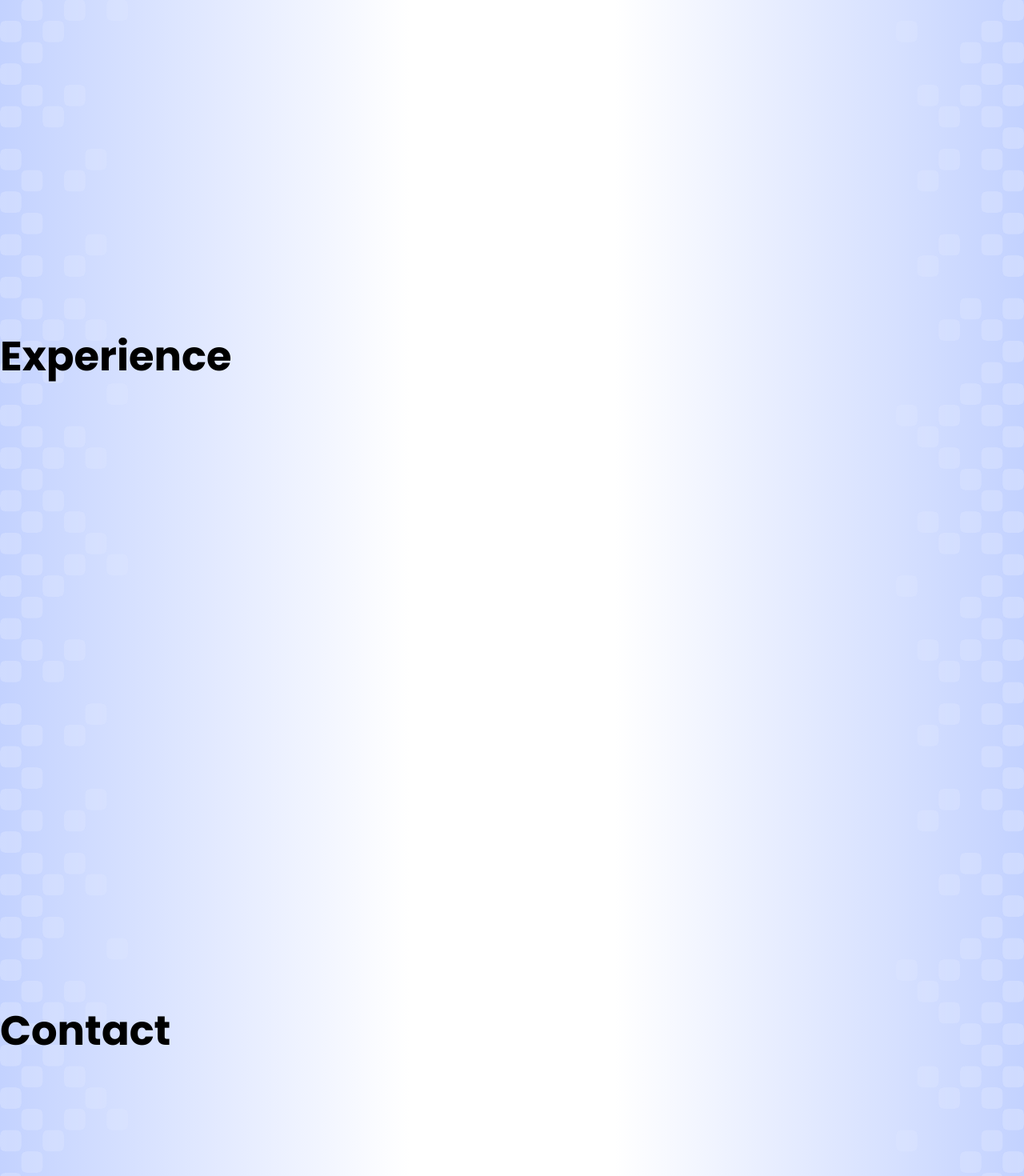
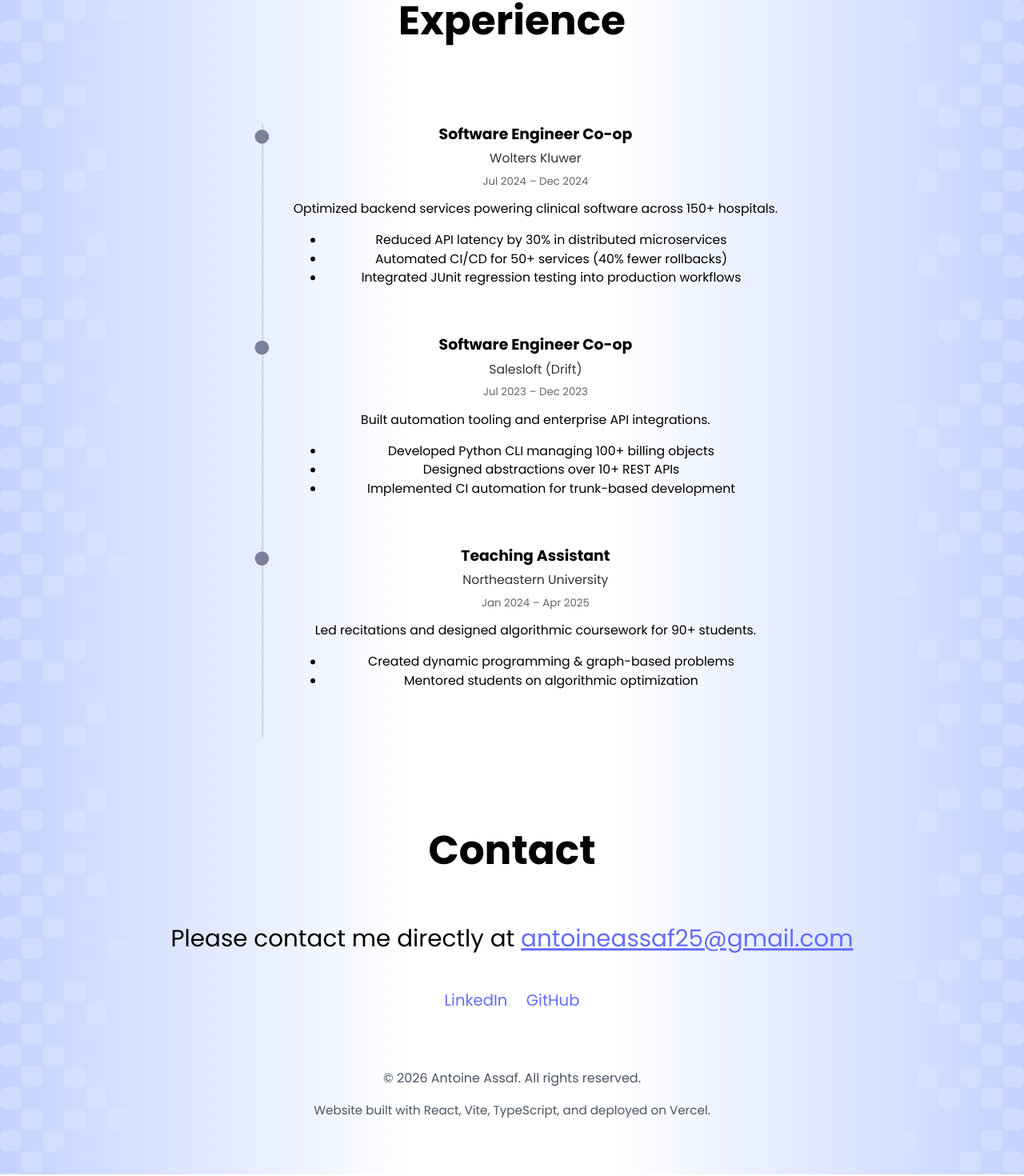
Before and after one commit to antoineassaf25/portfolio-antoine, a React (Vite) app: page / in a window 1280 px wide. Shown: the part 3894-5364 px from the top of the page at 80% size. Built offline with nearby package versions, Linux system fonts and the light colour scheme.

Commit message:
Functional site

```diff
--- /dev/null
+++ b/src/components/Contact.tsx
@@ -0,0 +1,40 @@
+const EMAIL = "antoineassaf25@gmail.com";
+
+export default function Contact() {
+  return (
+    <section id="contact" className="fullscreen-section">
+      <h1>Contact</h1>
+
+      <p style={{ fontSize: "30px", marginTop: "20px" }}>
+        Please contact me directly at{" "}
+        <a
+          href={`mailto:${EMAIL}`}
+          className="emailLink"
+          style={{ textDecoration: "underline", fontWeight: 500 }}
+        >
+          {EMAIL}
+        </a>
+      </p>
+
+      <div style={{ marginTop: "10px", display: "flex", gap: "24px" }}>
+        <a
+          href="https://linkedin.com/in/aassaf25"
+          target="_blank"
+          rel="noreferrer"
+          style={{fontSize: "20px"}}
+        >
+          LinkedIn
+        </a>
+
+        <a
+          href="https://github.com/antoineassaf25"
+          target="_blank"
+          rel="noreferrer"
+          style={{fontSize: "20px"}}
+        >
+          GitHub
+        </a>
+      </div>
+    </section>
+  );
+}
--- /dev/null
+++ b/src/components/Experience.tsx
@@ -0,0 +1,46 @@
+import TimelineItem from './TimelineItem.tsx'
+
+export default function Experience() {
+  return (
+    <section id="experience" className="fullscreen-section">
+      <h1>Experience</h1>
+
+      <div className="timeline">
+        <TimelineItem
+          title="Software Engineer Co-op"
+          company="Wolters Kluwer"
+          period="Jul 2024 – Dec 2024"
+          description="Optimized backend services powering clinical software across 150+ hospitals."
+          achievements={[
+            "Reduced API latency by 30% in distributed microservices",
+            "Automated CI/CD for 50+ services (40% fewer rollbacks)",
+            "Integrated JUnit regression testing into production workflows"
+          ]}
+        />
+
+        <TimelineItem
+          title="Software Engineer Co-op"
+          company="Salesloft (Drift)"
+          period="Jul 2023 – Dec 2023"
+          description="Built automation tooling and enterprise API integrations."
+          achievements={[
+            "Developed Python CLI managing 100+ billing objects",
+            "Designed abstractions over 10+ REST APIs",
+            "Implemented CI automation for trunk-based development"
+          ]}
+        />
+
+        <TimelineItem
+          title="Teaching Assistant"
+          company="Northeastern University"
+          period="Jan 2024 – Apr 2025"
+          description="Led recitations and designed algorithmic coursework for 90+ students."
+          achievements={[
+            "Created dynamic programming & graph-based problems",
+            "Mentored students on algorithmic optimization"
+          ]}
+        />
+      </div>
+    </section>
+  );
+}
--- /dev/null
+++ b/src/components/Footer.tsx
@@ -0,0 +1,13 @@
+export default function Footer() {
+  return (
+    <footer className="footer">
+      <p className="copyright">
+        © {new Date().getFullYear()} Antoine Assaf. All rights reserved.
+      </p>
+
+      <p className="builtWith">
+        Website built with React, Vite, TypeScript, and deployed on Vercel.
+      </p>
+    </footer>
+  );
+}
--- a/src/components/Skills.tsx
+++ b/src/components/Skills.tsx
@@ -16,7 +16,7 @@ const SKILLS: string[] = [
 ]
 
 export default function() {
-    return (<section id="skills" className="fullscreen-section" style={{ height: "100vh" }}>
+    return (<section id="skills" className="fullscreen-section">
         <h1>Skills</h1>
         <div style={{
                     width: "1500px",
--- /dev/null
+++ b/src/components/TimelineItem.tsx
@@ -0,0 +1,28 @@
+type TimelineItemProps = {
+  title: string;
+  company: string;
+  period: string;
+  description: string;
+  achievements: string[];
+};
+
+export default function TimelineItem({ title, company, period, description, achievements }: TimelineItemProps) {
+  return (
+    <div className="timeline-item">
+      <div className="timeline-marker" />
+      <div className="timeline-content">
+        <h3>{title}</h3>
+        <h4>{company}</h4>
+        <span className="period">{period}</span>
+
+        <p>{description}</p>
+
+        <ul>
+          {achievements.map((a, i) => (
+            <li key={i}>{a}</li>
+          ))}
+        </ul>
+      </div>
+    </div>
+  );
+}
--- a/src/index.css
+++ b/src/index.css
@@ -410,3 +410,93 @@ html {
     transform: translateY(-4px);
     box-shadow: 0 8px 20px rgba(0,0,0,0.15);
 }
+
+.timeline {
+  position: relative;
+  margin-top: 60px;
+}
+
+.timeline::before {
+  content: "";
+  position: absolute;
+  left: 20px;
+  top: 0;
+  bottom: 0;
+  width: 2px;
+  background: #d0d3e2;
+}
+
+.timeline-item {
+  position: relative;
+  padding-left: 60px;
+  margin-bottom: 60px;
+}
+
+.timeline-marker {
+  position: absolute;
+  left: 11px;
+  top: 8px;
+  width: 18px;
+  height: 18px;
+  background: #7c7f9a;
+  border-radius: 50%;
+}
+
+.timeline-content h3 {
+  margin: 0;
+  font-size: 1.2rem;
+}
+
+.timeline-content h4 {
+  margin: 4px 0;
+  font-weight: 500;
+  opacity: 0.8;
+}
+
+.period {
+  font-size: 0.85rem;
+  opacity: 0.6;
+}
+
+.timeline-content p {
+  margin-top: 12px;
+}
+
+.footer {
+  padding: 60px 20px;
+  text-align: center;
+  color: #4b5563;
+  max-width: 900px;
+  margin: 0 auto;
+
+  display: flex;
+  flex-direction: column;
+  align-items: center;
+}
+
+.footer p {
+  margin: 8px 0;
+  text-align: center
+}
+
+.copyright {
+  font-size: 1rem;
+  font-weight: 500;
+}
+
+.builtWith {
+  font-size: 0.95rem;
+  max-width: 800px;
+  margin: 10px auto 0;
+  line-height: 1.6;
+  text-align: center;
+}
+
+.emailLink {
+  font-weight: 600;
+  text-decoration-thickness: 2px;
+}
+
+.emailLink:hover {
+  opacity: 0.7;
+}
--- a/src/main.tsx
+++ b/src/main.tsx
@@ -6,7 +6,9 @@ import HomeSection from './components/HomeSection.tsx'
 import About from './components/About.tsx'
 import Projects from './components/Projects.tsx'
 import Skills from './components/Skills.tsx'
-
+import Experience from './components/Experience.tsx'
+import Contact from './components/Contact.tsx'
+import Footer from './components/Footer.tsx'
 
 createRoot(document.getElementById('root')!).render(
   <StrictMode>
@@ -16,13 +18,9 @@ createRoot(document.getElementById('root')!).render(
       <About/>
       <Projects/>
       <Skills/>
-      <section id="experience" style={{ height: "100vh" }}>
-        <h1>Experience</h1>
-      </section>
-
-      <section id="contact" style={{ height: "100vh" }}>
-        <h1>Contact</h1>
-      </section>
+      <Experience/>
+      <Contact/>
+      <Footer/>
     </main>
   </StrictMode>,
 )
```
